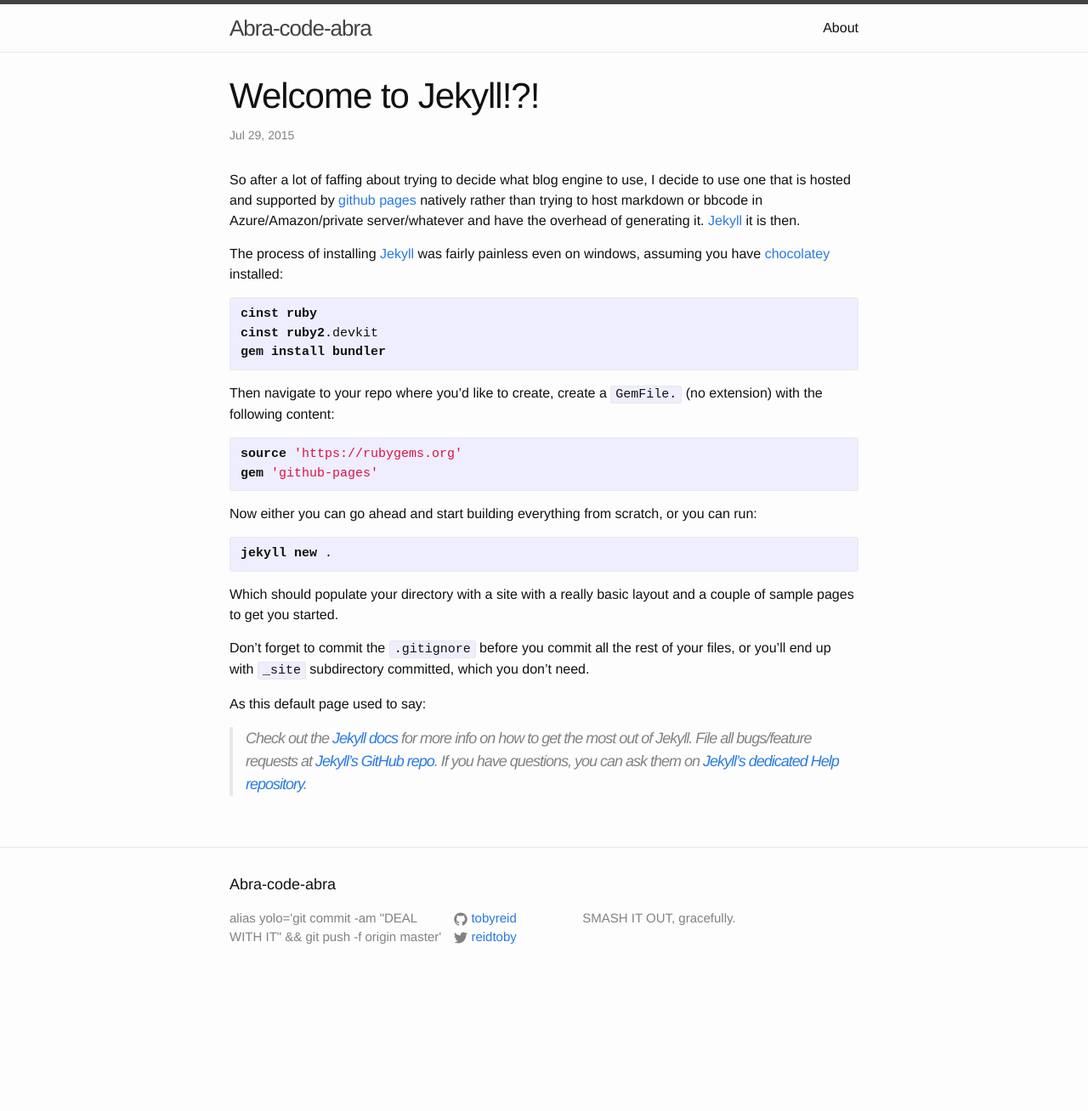
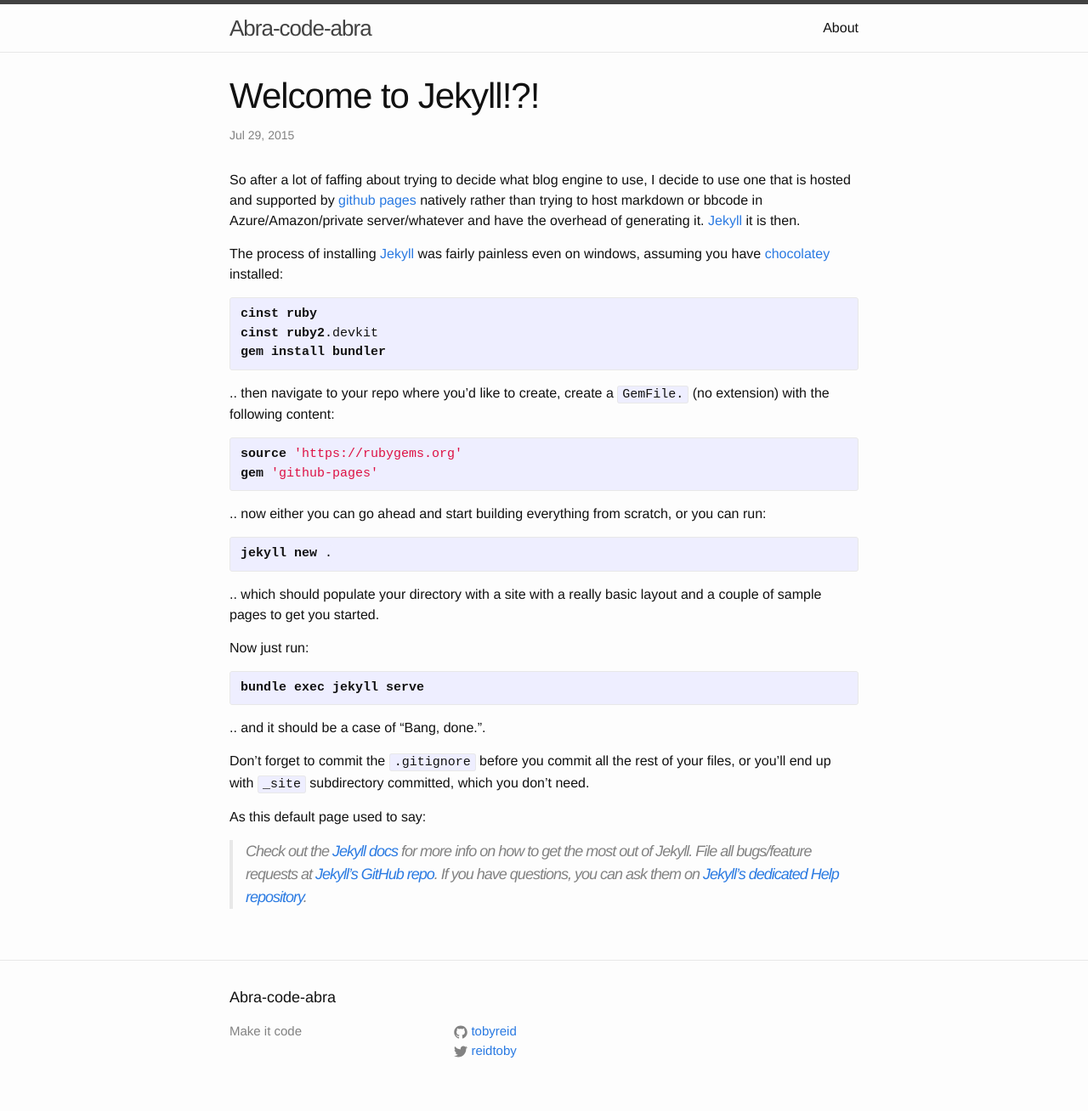
Before and after one commit to tobyreid/tobyreid.github.io, a Jekyll site: the page built from _posts/2015-07-29-welcome-to-jekyll.markdown, in a window 1280 px wide. Shown: the whole page at 85% size. Built offline with Jekyll 4.4.1, drawn with Linux system fonts in a browser that asks for light colours; comment, search, counter and statistics services are not loaded; before the commit the page ends 1175 px from its top, so only the background shows below that.

Commit message:
Added disqus

```diff
--- a/_config.yml
+++ b/_config.yml
@@ -1,8 +1,8 @@
 # Site settings
 title: Abra-code-abra
-subtitle: alias yolo='git commit -am "DEAL WITH IT" && git push -f origin master'
+subtitle: Make it code
 description: > # this means to ignore newlines until "baseurl:"
-  SMASH IT OUT, gracefully.
+
 baseurl: "" # the subpath of your site, e.g. /blog/
 url: "https://tobyreid.github.io/" # the base hostname & protocol for your site
 twitter_username: reidtoby
--- a/_layouts/post.html
+++ b/_layouts/post.html
@@ -11,5 +11,17 @@ layout: default
   <article class="post-content">
     {{ content }}
   </article>
+  <div id="disqus_thread"></div>
+	<script type="text/javascript">
+	    /* * * CONFIGURATION VARIABLES * * */
+	    var disqus_shortname = 'tobyreid';
 
+	    /* * * DON'T EDIT BELOW THIS LINE * * */
+	    (function() {
+	        var dsq = document.createElement('script'); dsq.type = 'text/javascript'; dsq.async = true;
+	        dsq.src = '//' + disqus_shortname + '.disqus.com/embed.js';
+	        (document.getElementsByTagName('head')[0] || document.getElementsByTagName('body')[0]).appendChild(dsq);
+	    })();
+	</script>
+	<noscript>Please enable JavaScript to view the <a href="https://disqus.com/?ref_noscript" rel="nofollow">comments powered by Disqus.</a></noscript>
 </div>
--- a/_posts/2015-07-29-welcome-to-jekyll.markdown
+++ b/_posts/2015-07-29-welcome-to-jekyll.markdown
@@ -14,20 +14,28 @@ cinst ruby2.devkit
 gem install bundler
 {% endhighlight %}
 
-Then navigate to your repo where you'd like to create, create a `GemFile.` (no extension) with the following content:
+.. then navigate to your repo where you'd like to create, create a `GemFile.` (no extension) with the following content:
 
 {% highlight bat%}
 source 'https://rubygems.org'
 gem 'github-pages'
 {% endhighlight%}
 
-Now either you can go ahead and start building everything from scratch, or you can run:
+.. now either you can go ahead and start building everything from scratch, or you can run:
 
 {% highlight bat%}
 jekyll new .
 {% endhighlight%}
 
-Which should populate your directory with a site with a really basic layout and a couple of sample pages to get you started.
+.. which should populate your directory with a site with a really basic layout and a couple of sample pages to get you started.
+
+Now just run:
+
+{% highlight bat%}
+bundle exec jekyll serve
+{% endhighlight%}
+
+.. and it should be a case of "Bang, done.".
 
 Don't forget to commit the `.gitignore` before you commit all the rest of your files, or you'll end up with `_site` subdirectory committed, which you don't need.
 
```
Also changed, not shown: about.md (+5 -3 lines).
